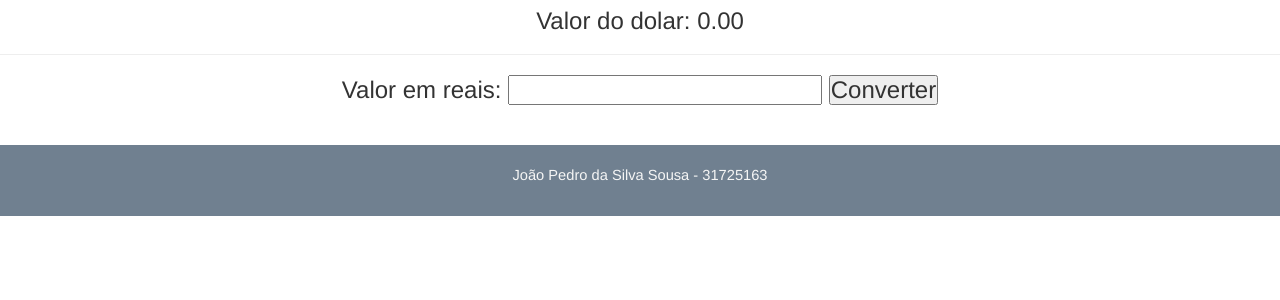
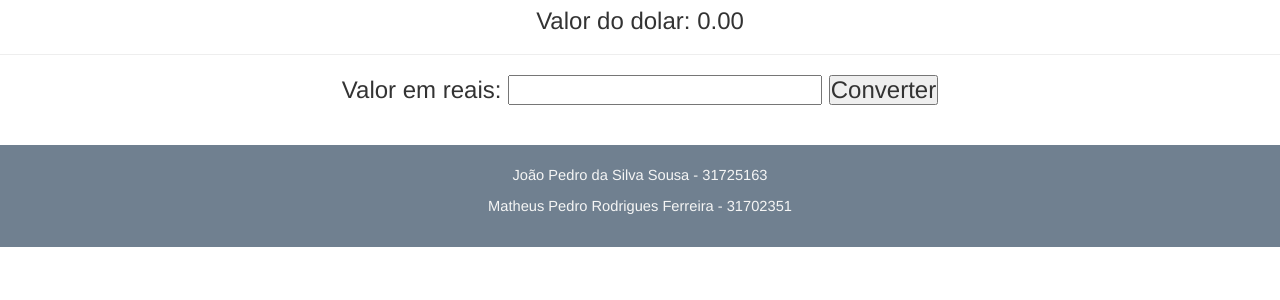
Before and after one commit to joaops-sousa/Api_ConverteDolar, a Django app: page / in a window 1280 px wide. Shown: the part 142-442 px from the top of the page. Run offline with Django 3.2, Linux system fonts and the light colour scheme; data that the repository does not hold is empty; some libraries are stand-ins or nearby versions.

Commit message:
Mudança html

```diff
--- a/pages/templates/base.html
+++ b/pages/templates/base.html
@@ -25,6 +25,7 @@
 <footer id="footer">
     <br>
     <p>João Pedro da Silva Sousa - 31725163</p>
+    <p>Matheus Pedro Rodrigues Ferreira - 31702351</p>
     <br>
 </footer>
 
```
